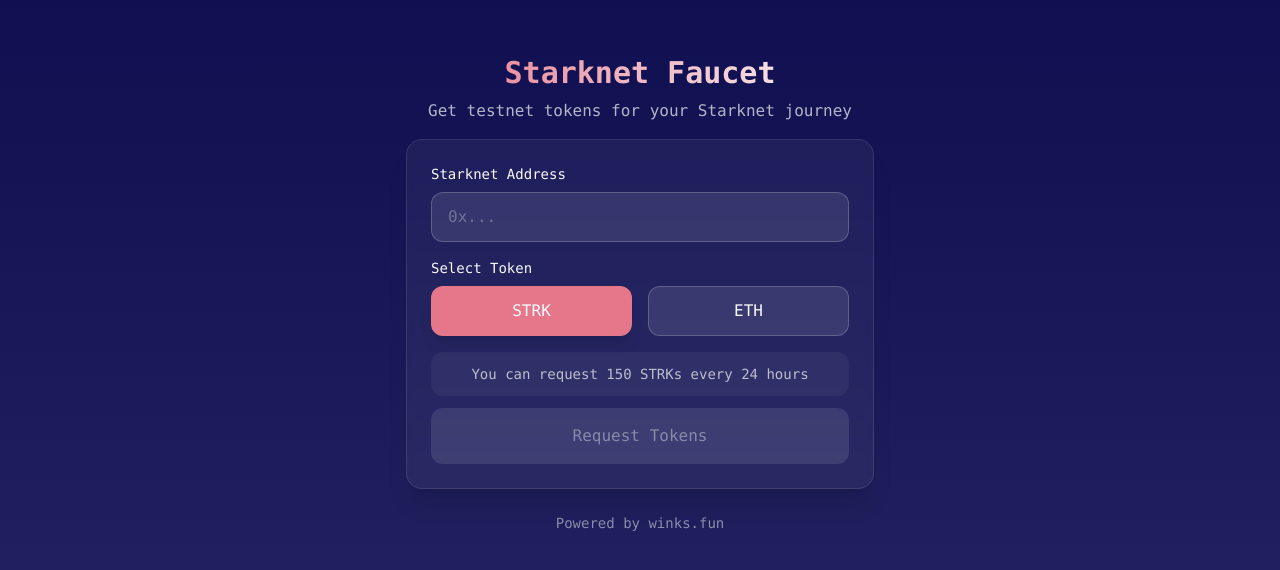
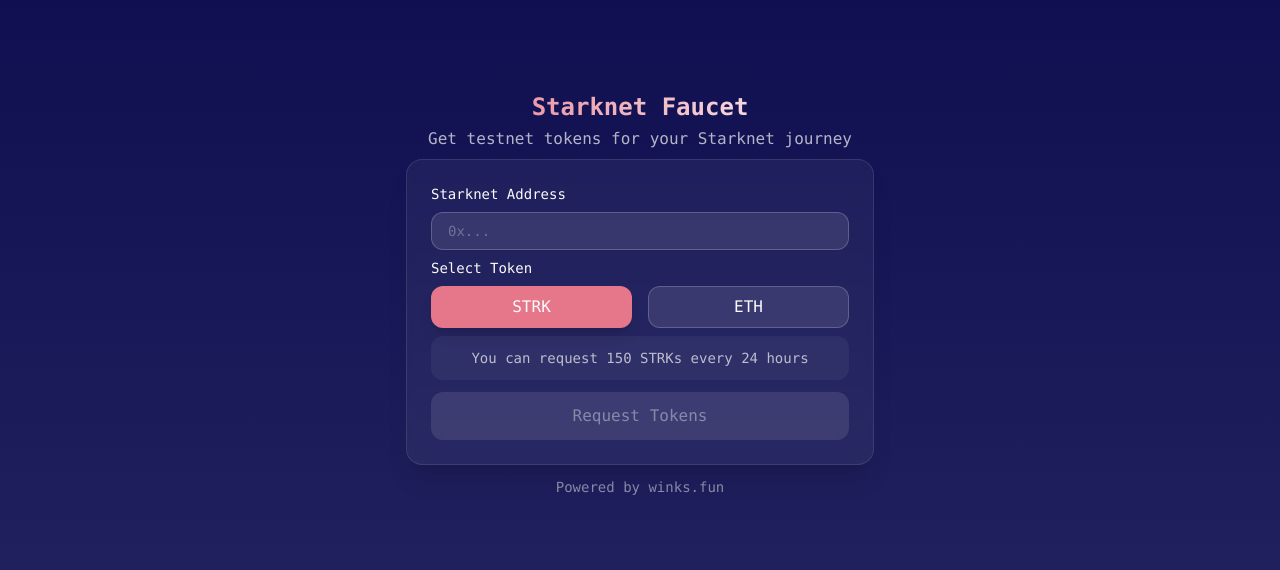
Before and after one commit to winksdotfun/starknet-faucet, a React (Vite) app: page / in a window 1280 px wide. Shown: the part 106-676 px from the top of the page. Built offline with nearby package versions, Linux system fonts and the light colour scheme.

Commit message:
api integration

```diff
--- a/package.json
+++ b/package.json
@@ -10,6 +10,7 @@
     "preview": "vite preview"
   },
   "dependencies": {
+    "axios": "^1.7.9",
     "react": "^18.3.1",
     "react-dom": "^18.3.1"
   },
--- a/src/App.jsx
+++ b/src/App.jsx
@@ -1,9 +1,14 @@
-import React, { useState } from 'react';
+import React, { useState, useEffect } from 'react';
+import axios from 'axios';
 
 const App = () => {
   const [address, setAddress] = useState('');
   const [selectedToken, setSelectedToken] = useState('STRK');
   const [isValidAddress, setIsValidAddress] = useState(false);
+  const [loading, setLoading] = useState(false);
+  const [error, setError] = useState(null);
+  const [success, setSuccess] = useState(null);
+  const [recentlyRequested, setRecentlyRequested] = useState(false);
 
   const validateStarknetAddress = (addr) => {
     const starknetAddressRegex = /^0x[0-9a-fA-F]{1,64}$/;
@@ -16,11 +21,62 @@
     setIsValidAddress(validateStarknetAddress(newAddress));
   };
 
+  useEffect(() => {
+    if (recentlyRequested) {
+      const timer = setTimeout(() => {
+        setRecentlyRequested(false);
+        setSuccess(null);
+        setError(null);
+      }, 24 * 60 * 60 * 1000); // 24 hours in milliseconds
+
+      return () => clearTimeout(timer);
+    }
+  }, [recentlyRequested]);
+
+  const requestFaucet = async () => {
+    setLoading(true);
+    setError(null);
+    setSuccess(null);
+
+    try {
+      const response = await axios.post('http://localhost:3001/api/faucet', {
+        address,
+        tokenType: selectedToken
+      });
+
+      setSuccess('Tokens requested successfully!');
+      setRecentlyRequested(true); // Set to true after successful request
+      console.log('Faucet response:', response.data);
+    } catch (error) {
+      if (axios.isAxiosError(error)) {
+        if (error.response?.status === 429) {
+          setError('You have exceeded the request limit. Please try again later (24 hour cooldown).');
+          setRecentlyRequested(true);
+        }
+        else if (error.response?.status === 500) {
+          setError('Server error occurred. Please try again later.');
+        }
+        else if (error.response?.status === 403) {
+          setError('You have exceeded the request limit. Please try again later (24 hour cooldown).');
+          setRecentlyRequested(true);
+        }
+        else {
+          setError(error.response?.data?.message || 'Failed to request tokens');
+        }
+      } else {
+        setError('An unexpected error occurred');
+      }
+      console.error('Error:', error);
+    } finally {
+      setLoading(false);
+    }
+  };
+
   return (
     <div className="flex justify-center items-center min-h-screen bg-gradient-to-b from-[#0C0C4F] to-[#0C0C4F]/90 text-[#FAFAFA] font-mono">
       <div className="sm:w-[300px] md:w-[500px] px-4">
-        <div className="text-center mb-4">
-          <h1 className="text-3xl font-bold mb-2 bg-clip-text text-transparent bg-gradient-to-r from-[#E6778B] to-[#FAFAFA]">
+        <div className="text-center mb-2">
+          <h1 className="text-2xl font-bold mb-1 bg-clip-text text-transparent bg-gradient-to-r from-[#E6778B] to-[#FAFAFA]">
             Starknet Faucet
           </h1>
           <p className="text-[#FAFAFA]/70">
@@ -30,7 +86,7 @@
 
         <div className="backdrop-blur-sm bg-[#FAFAFA]/5 rounded-2xl p-6 shadow-xl border border-[#FAFAFA]/10">
           {/* Address Input */}
-          <div className="mb-4">
+          <div className="mb-2">
             <label className="block text-sm font-medium mb-2 text-[#FAFAFA]">
               Starknet Address
             </label>
@@ -39,7 +95,7 @@
               placeholder="0x..."
               value={address}
               onChange={handleAddressChange}
-              className="w-full px-4 py-3 rounded-xl bg-[#FAFAFA]/10 border border-[#FAFAFA]/20
+              className="w-full px-4 py-2 text-sm rounded-xl bg-[#FAFAFA]/10 border border-[#FAFAFA]/20
                        text-[#FAFAFA] placeholder-[#FAFAFA]/30 outline-none focus:border-[#E6778B]
                        transition-all duration-300"
             />
@@ -56,27 +112,29 @@
             <div className="grid grid-cols-2 gap-4">
               <button
                 onClick={() => setSelectedToken('STRK')}
-                className={`px-4 py-3 rounded-xl transition-all duration-300
+                disabled={recentlyRequested}
+                className={`px-4 py-2 text-base rounded-xl transition-all duration-300
                   ${selectedToken === 'STRK'
                     ? 'bg-[#E6778B] text-[#FAFAFA] shadow-lg'
                     : 'bg-[#FAFAFA]/10 hover:bg-[#FAFAFA]/20 border border-[#FAFAFA]/20'
-                  }`}
+                  } ${recentlyRequested ? 'opacity-50 cursor-not-allowed' : ''}`}
               >
                 STRK
               </button>
               <button
                 onClick={() => setSelectedToken('ETH')}
-                className={`px-4 py-3 rounded-xl transition-all duration-300
+                disabled={recentlyRequested}
+                className={`px-4 py-2 text-base rounded-xl transition-all duration-300
                   ${selectedToken === 'ETH'
                     ? 'bg-[#E6778B] text-[#FAFAFA] shadow-lg'
                     : 'bg-[#FAFAFA]/10 hover:bg-[#FAFAFA]/20 border border-[#FAFAFA]/20'
-                  }`}
+                  } ${recentlyRequested ? 'opacity-50 cursor-not-allowed' : ''}`}
               >
                 ETH
               </button>
             </div>
 
-            <div className="mt-4 text-center text-sm text-[#FAFAFA]/70 bg-[#FAFAFA]/5 rounded-xl p-3">
+            <div className="mt-2 text-center text-sm text-[#FAFAFA]/70 bg-[#FAFAFA]/5 rounded-xl p-3">
               {selectedToken === 'STRK'
                 ? "You can request 150 STRKs every 24 hours"
                 : "You can request 0.002 ETH every 24 hours"
@@ -84,21 +142,34 @@
             </div>
           </div>
 
+          {/* Status Messages */}
+          {error && (
+            <div className="mb-2 text-xs text-[#E6778B] bg-[#E6778B]/10 rounded-xl p-3">
+              {error}
+            </div>
+          )}
+          {success && (
+            <div className="mb-2 text-xs text-green-400 bg-green-400/10 rounded-xl p-3">
+              {success}
+            </div>
+          )}
+
           {/* Request Button */}
           <button
-            disabled={!isValidAddress}
-            className={`w-full py-4 rounded-xl font-medium transition-all duration-300
-              ${isValidAddress
+            onClick={requestFaucet}
+            disabled={!isValidAddress || loading || recentlyRequested}
+            className={`w-full py-3 rounded-xl font-medium transition-all duration-300
+              ${isValidAddress && !loading && !recentlyRequested
                 ? 'bg-gradient-to-r from-[#E6778B] to-[#E6778B]/80 hover:opacity-90 shadow-lg'
                 : 'bg-[#FAFAFA]/10 text-[#FAFAFA]/40 cursor-not-allowed'
               }`}
           >
-            Request Tokens
+            {loading ? 'Requesting...' : recentlyRequested ? 'Already Requested' : 'Request Tokens'}
           </button>
         </div>
 
         {/* Footer */}
-        <div className="text-center mt-6 text-sm text-[#FAFAFA]/50">
+        <div className="text-center mt-3 text-sm text-[#FAFAFA]/50">
           Powered by winks.fun
         </div>
       </div>
```
Also changed, not shown: 1 other file (tests, documents, lock files or other folders).
